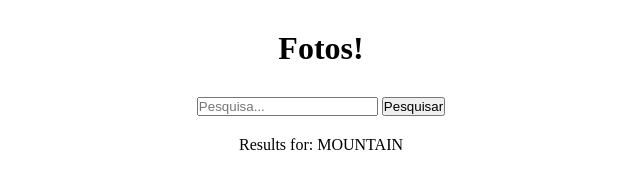
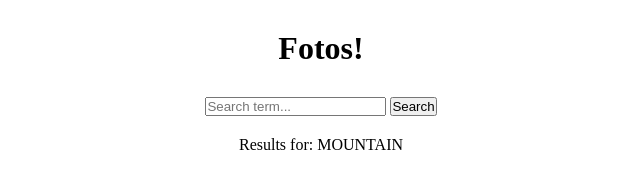
Before and after one commit to danieldejesus8745/image-search, a plain HTML site: page index.html in a window 1280 px wide. Shown: the full height of the page, 319-959 px from the left. Drawn offline with Linux system fonts and the light colour scheme; no server answers.

Commit message:
Changing placeholder's text

```diff
--- a/index.html
+++ b/index.html
@@ -15,8 +15,8 @@
 
     <main>
       <form id="form">
-        <input type="text" id="term" placeholder="Pesquisa..." autocomplete="off" required />
-        <input type="submit" value="Pesquisar" />
+        <input type="text" id="term" placeholder="Search term..." autocomplete="off" required />
+        <input type="submit" value="Search" />
       </form>
 
       <p id="lastTerm"></p>
```
